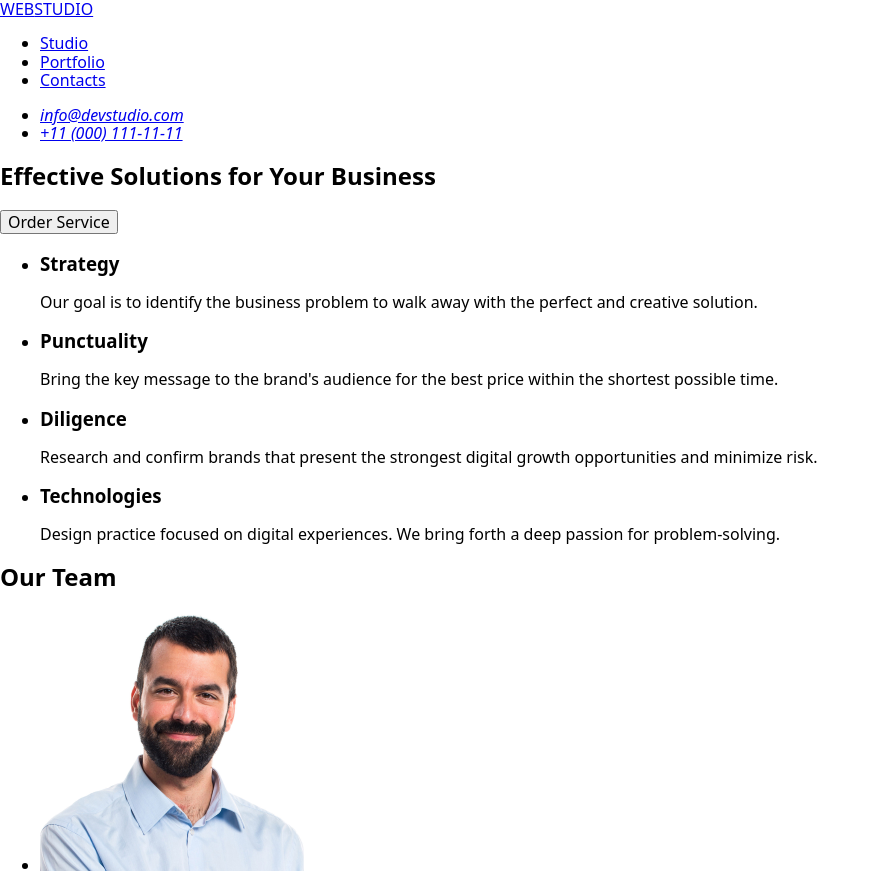
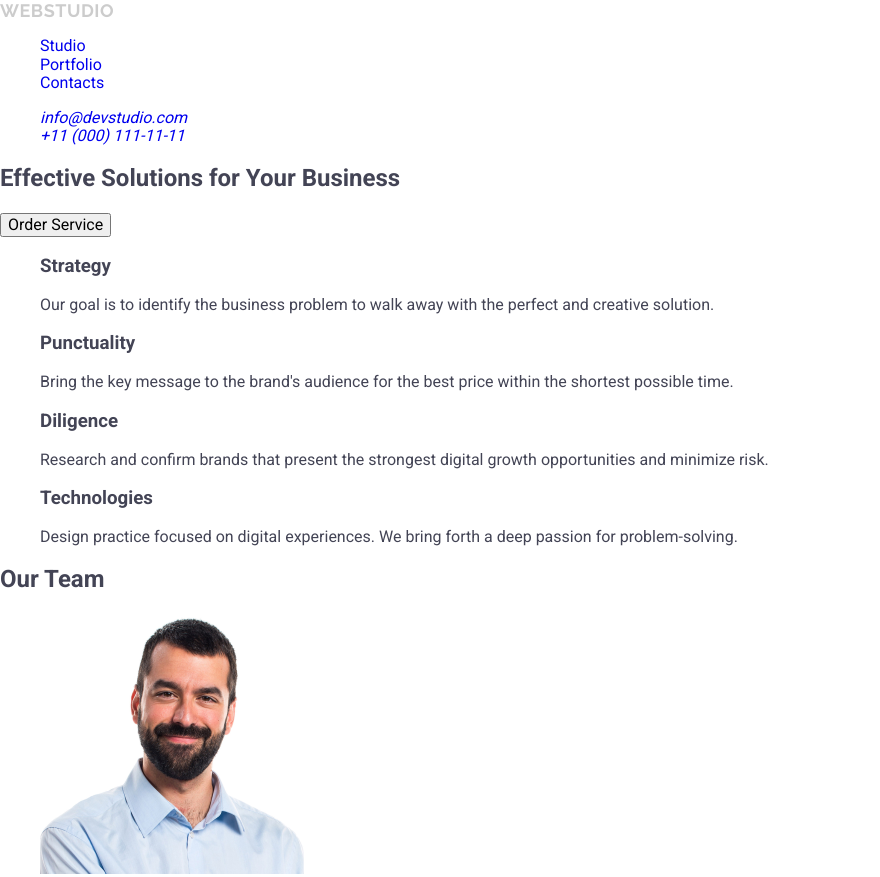
Before and after one commit to IrynaFilatova/homework2, a plain HTML site: page index.html in a window 1280 px wide. Shown: the top 877 px of the page, without its empty margins (0-880 px from the left). Drawn offline with nearby package versions, Linux system fonts and the light colour scheme.

Commit message:
addition in html and css

```diff
--- a/css/styles.css
+++ b/css/styles.css
@@ -12,15 +12,17 @@
 a {
 text-decoration: none;
 }
+/* #region Header */
+.logo {font-family: "Raleway", sans-serif;
+  font-weight: 700;
+  font-size: 18px;
 
-.logo {
- font-family: 'Raleway', sans-serif;
- font-weight: 700;
- font-size: 18px;
- line-height: 1.17;
- letter-spacing: 0.03em;
- text-transform: uppercase;
- color: #4d5ae5;
+  // line-height: 21px;
+  line-height: 1.16667;
+  letter-spacing: 0.03em;
+  text-transform: uppercase;
+  color: rgba(0, 0, 0, 0.2);
+
 }
 
 .header-logo .logo-part {
@@ -55,3 +57,4 @@
 .contacts-link:hover,
 .contacts-link:focus
   color: #404bbf;
+  /* #endregion Header */
--- a/index.html
+++ b/index.html
@@ -8,7 +8,7 @@
     <link rel="preconnect" href="https://fonts.gstatic.com" crossorigin>
     <link href="https://fonts.googleapis.com/css2?family=Raleway:ital,wght@0,700;1,700&family=Roboto:wght@400;500;700&display=swap" rel="stylesheet">
     <link rel="stylesheet" href="https://cdnjs.cloudflare.com/ajax/libs/modern-normalize/2.0.0/modern-normalize.min.css" integrity="sha512-4xo8blKMVCiXpTaLzQSLSw3KFOVPWhm/TRtuPVc4WG6kUgjH6J03IBuG7JZPkcWMxJ5huwaBpOpnwYElP/m6wg==" crossorigin="anonymous" referrerpolicy="no-referrer" />
-    <link rel="stylesheet" href="./css/"
+    <link rel="stylesheet" href="./css/styles.css"/>
   </head>
   <body>
     <!-- #region header -->
@@ -33,7 +33,7 @@
       </address>
     </header>
     <main>
-      <section>
+      <section class="hero">
       <h1>Effective Solutions for Your Business</h1>
       <button type="button">Order Service</button>
       </section>
```
